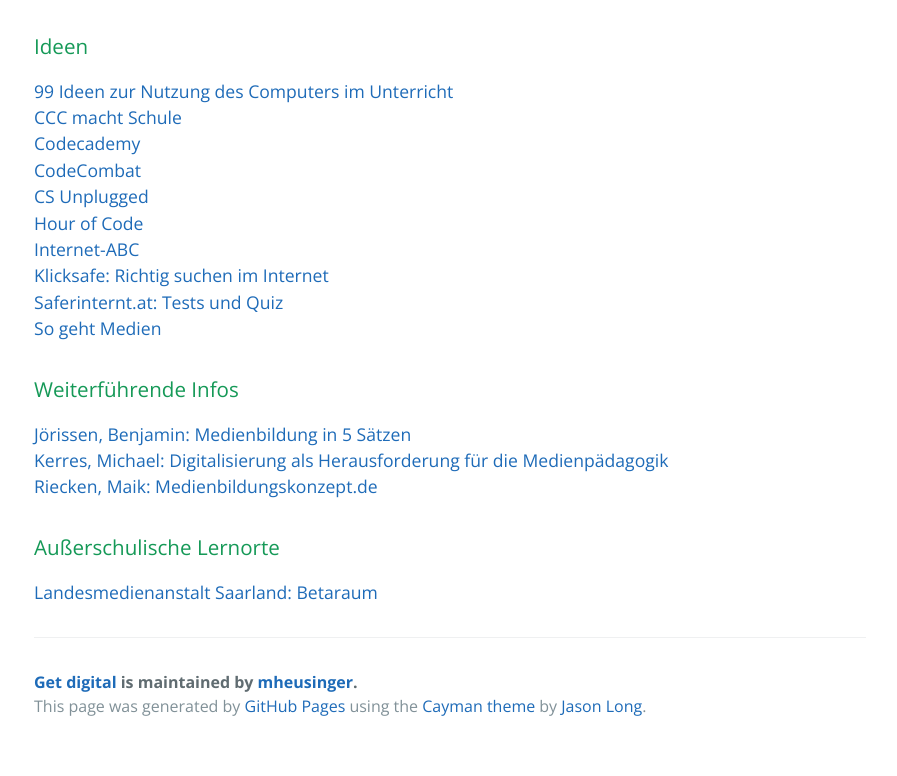
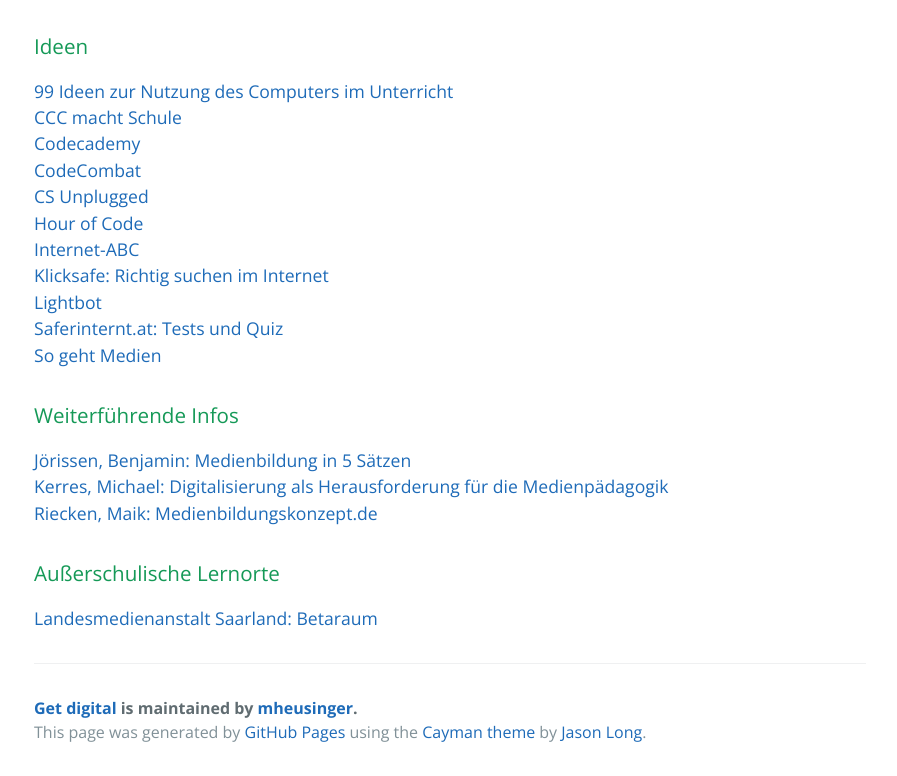
Before and after one commit to mheusinger/getdigital, a plain HTML site: page index.html in a window 1280 px wide. Shown: the part 2056-2832 px from the top of the page, without its empty margins (190-1087 px from the left). Before the commit the page ends 2806 px from the top, so only its background shows below. Drawn offline with nearby package versions, Linux system fonts and the light colour scheme.

Commit message:
Update index.html

```diff
--- a/index.html
+++ b/index.html
@@ -102,6 +102,7 @@ Wissensgesellschaft</a><br />
        <a href="https://hourofcode.com/de">Hour of Code</a><br />
        <a href="https://www.internet-abc.de/kinder/lernen-schule/lernmodule/">Internet-ABC</a><br />
        <a href="http://www.klicksafe.de/service/materialien/broschueren-ratgeber/richtig-suchen-im-internet/">Klicksafe: Richtig suchen im Internet</a><br />
+       <a href="http://lightbot.com/ios.html">Lightbot</a><br />
        <a href="https://www.saferinternet.at/tests-und-quiz/">Saferinternt.at: Tests und Quiz</a><br />
        <a href="http://www.br.de/sogehtmedien/index.html">So geht Medien</a><br />
 
```
